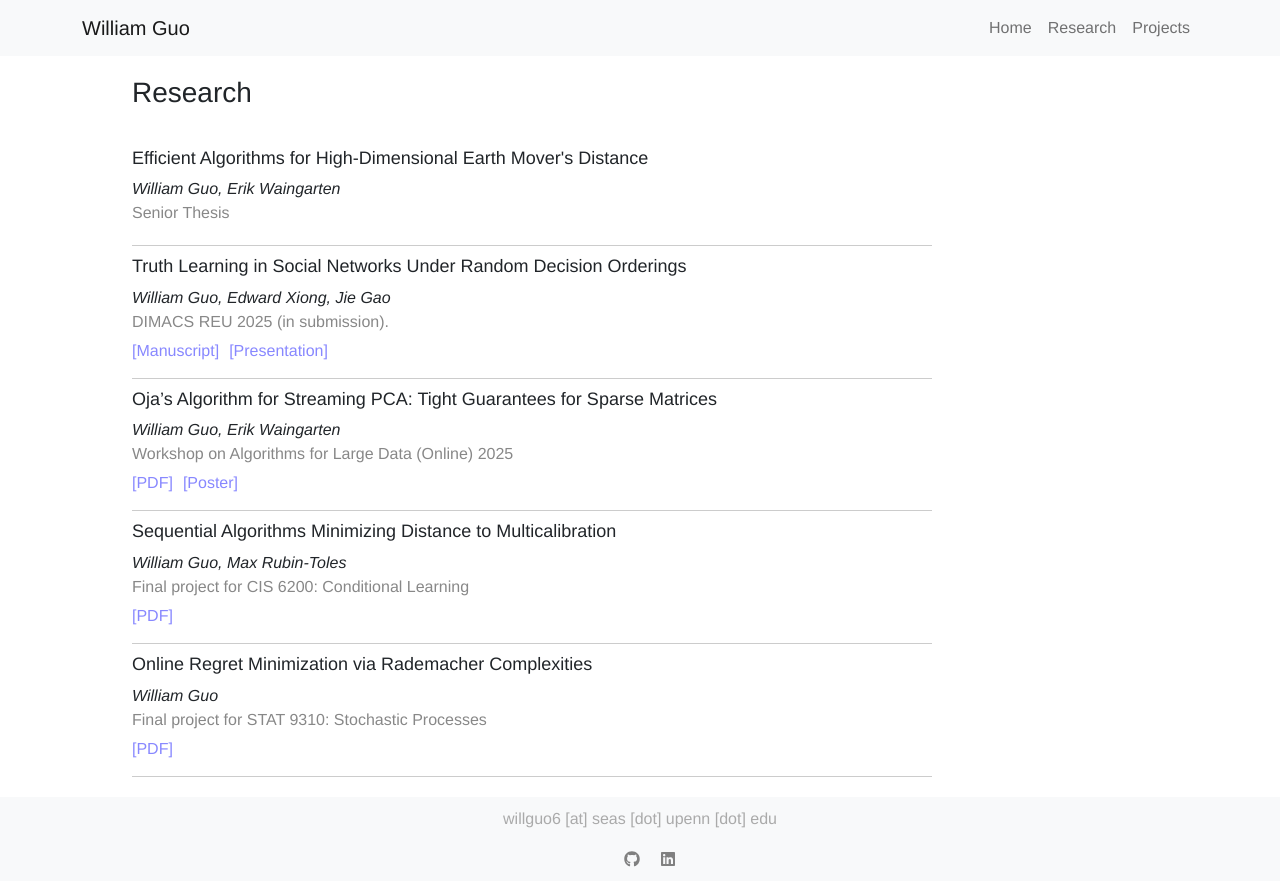
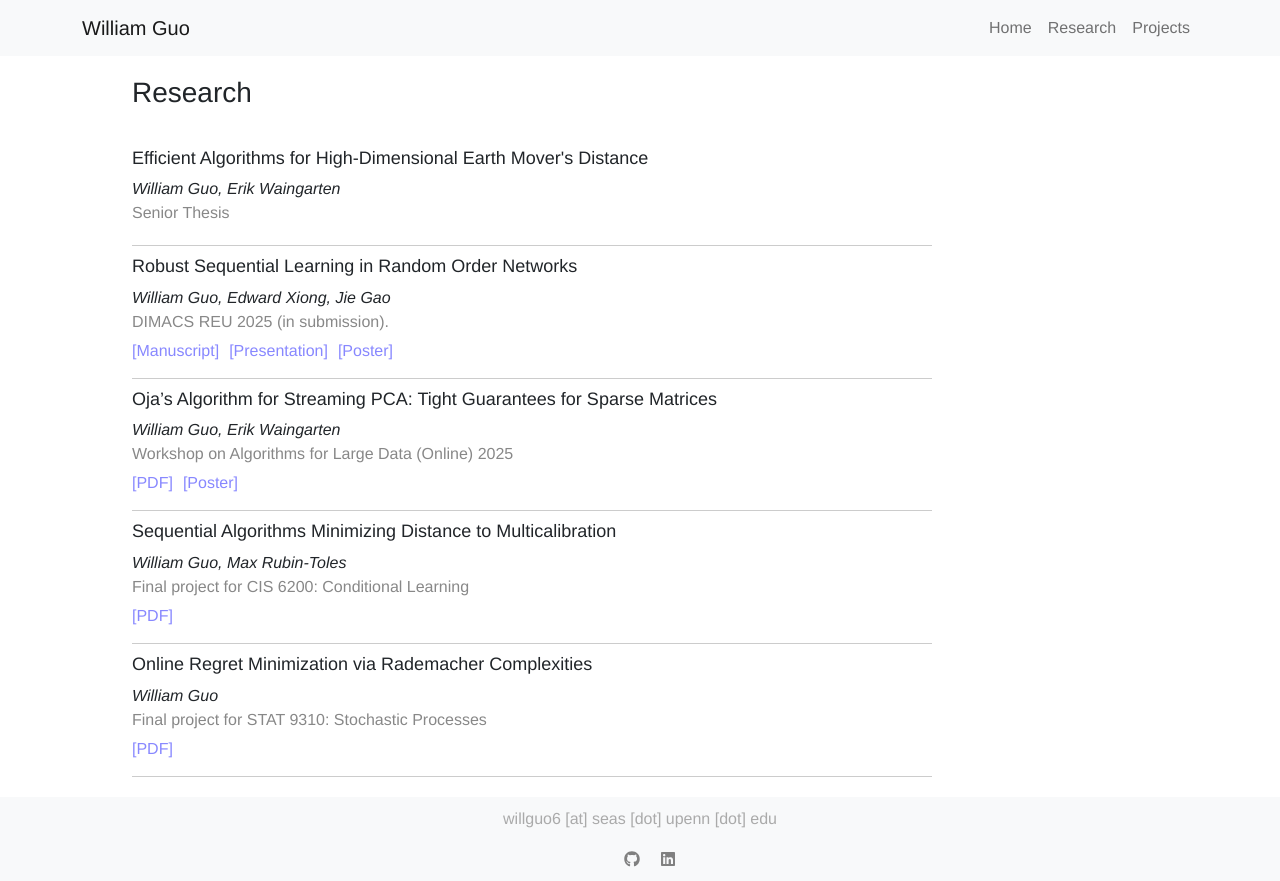
Before and after one commit to willdguo/willdguo.github.io, a React (Create React App) app: page /research in a window 1280 px wide. Built offline with nearby package versions, Linux system fonts and the light colour scheme.

Commit message:
added truth learning poster

```diff
--- a/src/pages/Research.js
+++ b/src/pages/Research.js
@@ -5,6 +5,7 @@ import stat9310 from "../files/STAT_9310_Project.pdf"
 import pcaposter from "../files/WALDO_Poster.pdf"
 import dimacs_slides from "../files/DIMACS_slides.pdf"
 import dimacs_writeup from "../files/truth_learning.pdf"
+import dimacs_poster from "../files/truth_learning_poster.pdf"
 
 function Research () {
 
@@ -16,12 +17,14 @@ function Research () {
             'links': [],
         },
         {
-            'title': "Truth Learning in Social Networks Under Random Decision Orderings",
+            // 'title': "Truth Learning in Social Networks Under Random Decision Orderings",
+            'title': "Robust Sequential Learning in Random Order Networks",
             'authors': "William Guo, Edward Xiong, Jie Gao",
             'desc': 'DIMACS REU 2025 (in submission).',
             'links': [
                 {'link': dimacs_writeup, 'text': '[Manuscript]'},
                 {'link': dimacs_slides, 'text': '[Presentation]'},
+                {'link': dimacs_poster, 'text': '[Poster]'},
             ],
         },
         {
```
Also changed, not shown: 1 other file (tests, documents, lock files or other folders).
